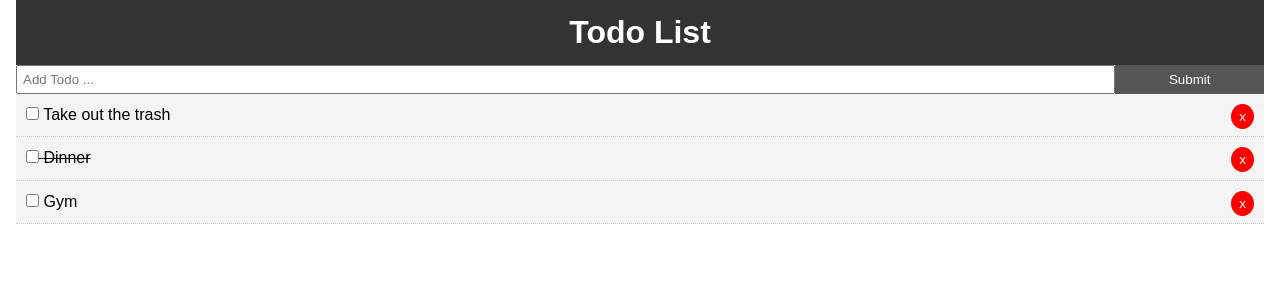
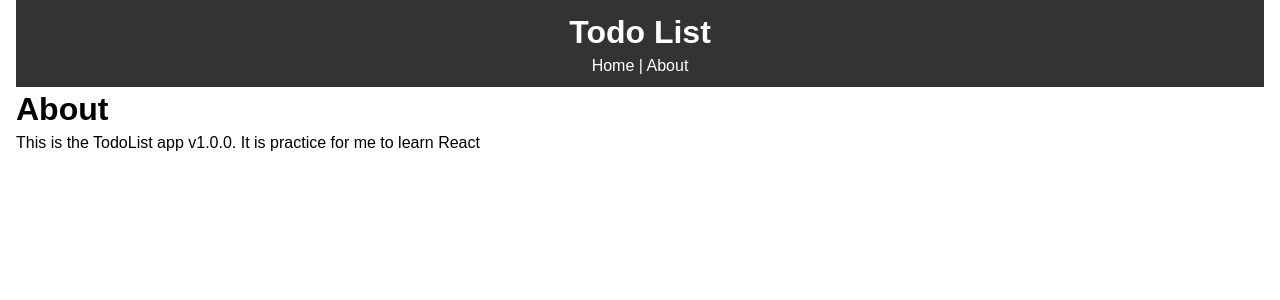
Before and after one commit to LeoBelanger/react-todo-list, a React (Create React App) app: page /about in a window 1280 px wide. Shown: the top 300 px of the page. Built offline with nearby package versions, Linux system fonts and the light colour scheme.

Commit message:
added about page, added router and links to transition between pages

```diff
--- a/package.json
+++ b/package.json
@@ -8,6 +8,7 @@
     "@testing-library/user-event": "^7.2.1",
     "react": "^16.13.1",
     "react-dom": "^16.13.1",
+    "react-router-dom": "^5.2.0",
     "react-scripts": "^3.4.3",
     "uuid": "^8.3.0"
   },
--- a/src/App.js
+++ b/src/App.js
@@ -1,7 +1,9 @@
 import React, { Component } from "react";
+import { BrowserRouter as Router, Route } from "react-router-dom";
 import Header from "./components/layout/Header";
 import Todos from "./components/Todos";
 import AddTodo from "./components/AddTodo";
+import About from "./components/pages/About";
 import "./App.css";
 import { v4 as uuidv4 } from "uuid";
 
@@ -16,7 +18,7 @@
       {
         id: uuidv4(),
         title: "Dinner",
-        completed: true,
+        completed: false,
       },
       {
         id: uuidv4(),
@@ -58,17 +60,28 @@
 
   render() {
     return (
+      <Router>
         <div className="App">
           <div className="container">
             <Header />
+            <Route
+              exact
+              path="/"
+              render={(props) => (
+                <React.Fragment>
                   <AddTodo addTodo={this.addTodo} />
                   <Todos
                     todos={this.state.todos}
                     markComplete={this.markComplete}
                     deleteTodo={this.deleteTodo}
                   />
+                </React.Fragment>
+              )}
+            />
+            <Route path="/about" component={About} />
           </div>
         </div>
+      </Router>
     );
   }
 }
--- a/src/components/layout/Header.js
+++ b/src/components/layout/Header.js
@@ -1,12 +1,25 @@
 import React from "react";
+import { Link } from "react-router-dom";
 
 function Header() {
   return (
     <header style={headerStyle}>
       <h1>Todo List</h1>
+      <Link style={linkStyle} to="/">
+        Home
+      </Link>{" "}
+      |{" "}
+      <Link style={linkStyle} to="/about">
+        About
+      </Link>
     </header>
   );
 }
+
+const linkStyle = {
+  color: "#fff",
+  textDecoratuion: "none",
+};
 
 const headerStyle = {
   background: "#333",
--- /dev/null
+++ b/src/components/pages/About.js
@@ -0,0 +1,14 @@
+import React from "react";
+
+function About() {
+  return (
+    <React.Fragment>
+      <h1>About</h1>
+      <p>
+        This is the TodoList app v1.0.0. It is practice for me to learn React
+      </p>
+    </React.Fragment>
+  );
+}
+
+export default About;
```
Also changed, not shown: 1 other file (tests, documents, lock files or other folders). Lines whose indentation alone changed are shown as unchanged.
